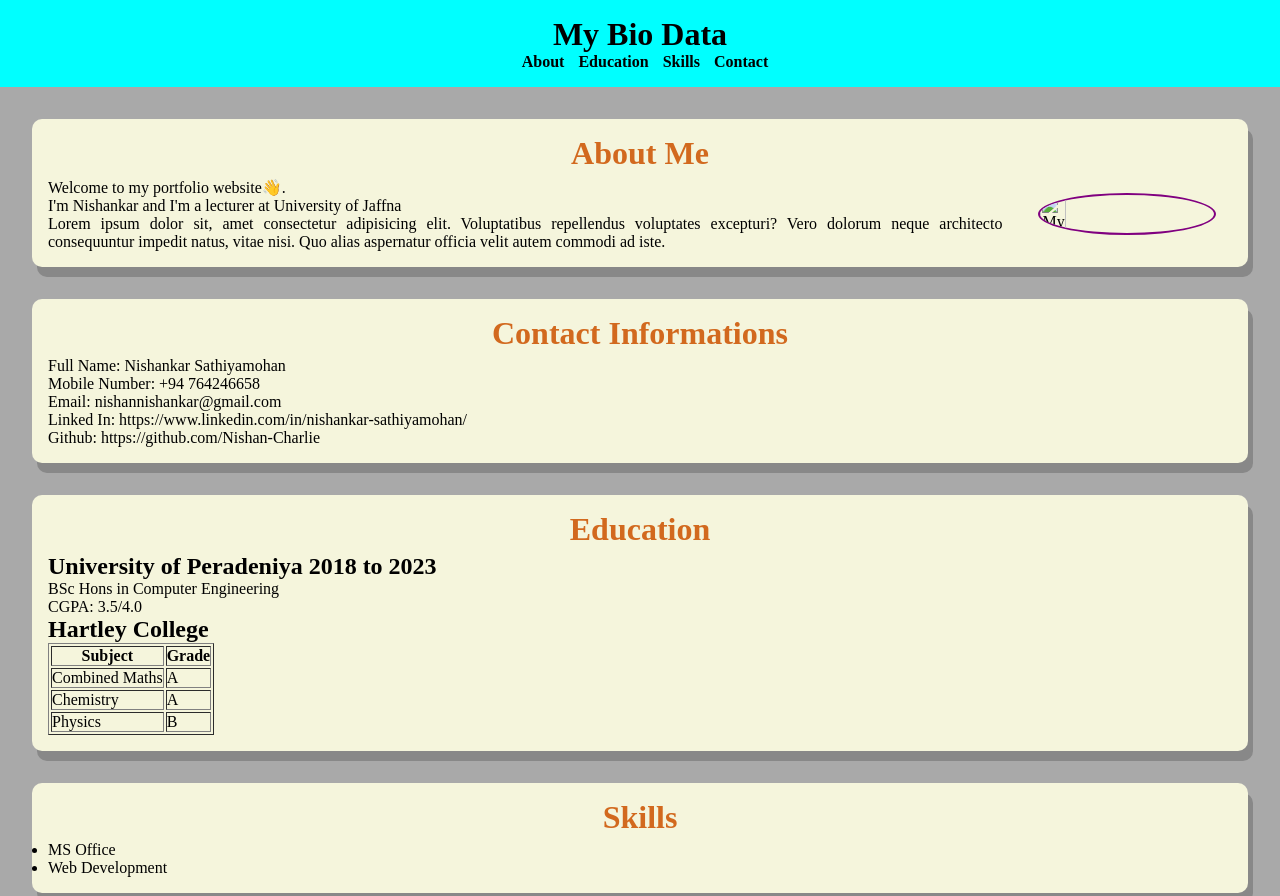
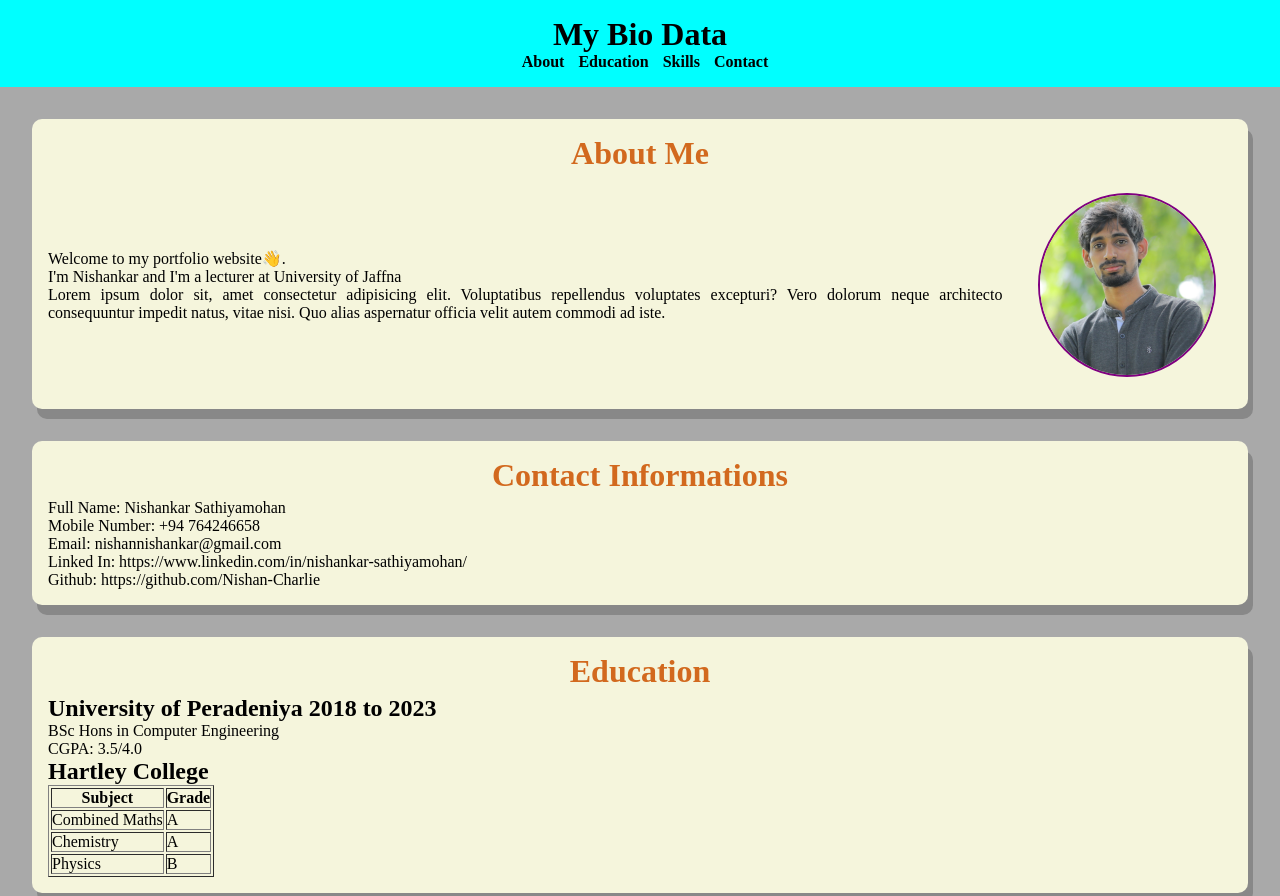
Before and after one commit to Nishan-Charlie/portfolio, a plain HTML site: page index.html in a window 1280 px wide. Shown: the top 896 px of the page. Drawn offline with Linux system fonts and the light colour scheme.

Commit message:
Update index.html

```diff
--- a/index.html
+++ b/index.html
@@ -34,7 +34,7 @@
             <br>
             Lorem ipsum dolor sit, amet consectetur adipisicing elit. Voluptatibus repellendus voluptates excepturi? Vero dolorum neque architecto consequuntur impedit natus, vitae nisi. Quo alias aspernatur officia velit autem commodi ad iste.
         </p>
-        <img src="/imgs/profile.JPG" alt="MyProfilePic" id="profile">
+        <img src="/profile.JPG" alt="MyProfilePic" id="profile">
     </div>
 
     </div>
```
